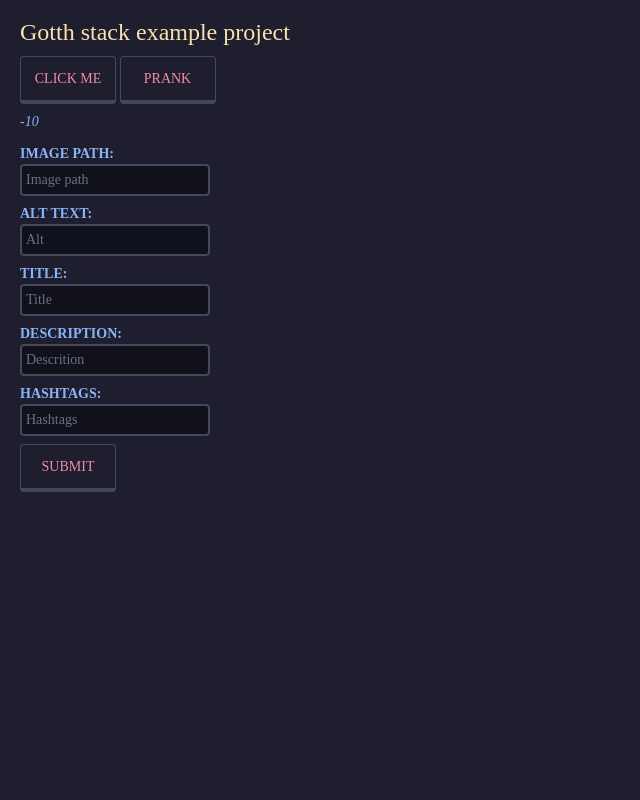
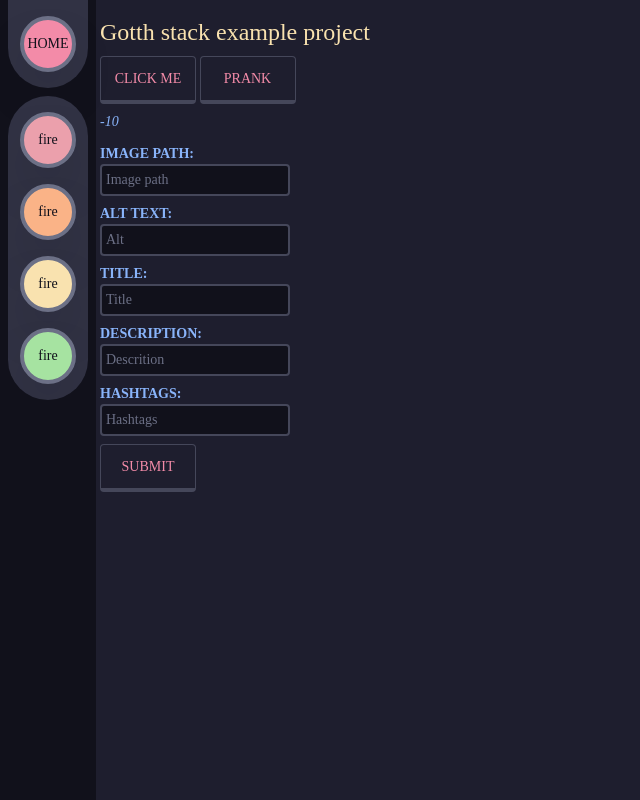
Before and after one commit to stijn577/gotth, a website: page internal/static/index.html in a window 1280 px wide. Shown: the whole page, without its empty margins (0-640 px from the left). Drawn offline with Linux system fonts and the light colour scheme.

Commit message:
Added sidebar with tooltips
no functionality yet, but just to get an idea of how it would look, working on the backend later

```diff
--- a/internal/static/css/input.css
+++ b/internal/static/css/input.css
@@ -2,6 +2,7 @@
 @tailwind components;
 @tailwind utilities;
 
+@layer components {
   .button {
     @apply rounded w-24 h-12 px-1 py-1
 
@@ -12,9 +13,35 @@
     hover:bg-red
     hover:text-crust
     hover:border-transparent
-    hover:border-b-4;
+    hover:border-b-4
 
-  transition: all 0.2s ease-in-out;
+    transition-all duration-200 ease-in-out;
+  }
+
+  .button:hover {
+    @apply rounded
+    bg-red
+    text-crust
+    border-transparent
+    border-b-4;
+  }
+
+  .sidebar-button {
+    @apply rounded-full w-14 h-14 text-crust mx-1 my-2
+        shadow-2xl border-4 border-overlay0
+
+    hover:bg-lavender
+    hover:border-transparent
+
+    transition-all duration-500 origin-center ease-in-out;
+  }
+
+  .sidebar-tooltip {
+    @apply absolute w-auto p-2 m-5 min-w-max left-16 z-10
+    rounded-md shadow-md
+    bg-lavender text-crust
+    text-xs font-bold scale-0
+    transition-all duration-200 origin-left ease-in-out;
   }
 
   .hashtag {
@@ -26,6 +53,8 @@
     bg-crust placeholder:text-overlay0 text-subtext0
     rounded border-2 border-surface1
 
+
   focus:outline-none
   focus:border-red;
   }
+}
--- a/internal/static/index.html
+++ b/internal/static/index.html
@@ -13,19 +13,62 @@
     <title>GOTTH</title>
   </head>
   <body
-    class="mocha bg-base font-custom text-sm scrollbar-thumb-red scrollbar-track-transparent"
+    class="mocha bg-base h-full font-custom font-medium text-sm text-gray-300 caret-yellow selection:bg-yellow selection:text-crust scrollbar-thumb-red scrollbar-track-transparent scrollbar-thumb-rounded-full"
   >
+    <div class="flex h-full">
+      <!-- sidebar div -->
+      <div class="fixed bg-crust top-0 left-0 h-full flex flex-col flex-grow">
+        <div class="bg-surface0 rounded-b-full self-center p-2">
+          <div class="group rounded-full">
+            <button class="sidebar-button bg-red">HOME</button>
+            <span class="sidebar-tooltip group-hover:scale-100"
+              >💡 return to home</span
+            >
+          </div>
+        </div>
+        <div class="h-full flex flex-col justify-start align-center">
           <div
-      class="pl-5 pt-2 text-gray-300 selection:bg-yellow selection:text-crust font-medium justify-self-auto caret-yellow"
+            class="justify-center align-center flex flex-col overflow-y-auto scrollbar rounded-full bg-surface0 p-2 m-2"
           >
+            <div class="group">
+              <button class="sidebar-button bg-maroon">fire</button>
+              <span class="sidebar-tooltip group-hover:scale-100"
+                >💡 button #1: it does blablabla</span
+              >
+            </div>
+            <div class="group">
+              <button class="sidebar-button bg-peach">fire</button>
+              <span class="sidebar-tooltip group-hover:scale-100"
+                >💡 button #2: it does blablabla</span
+              >
+            </div>
+            <div class="group">
+              <button class="sidebar-button bg-yellow">fire</button>
+              <span class="sidebar-tooltip group-hover:scale-100"
+                >💡 button #3: it does blablabla</span
+              >
+            </div>
+            <div class="group">
+              <button class="sidebar-button bg-green">fire</button>
+              <span class="sidebar-tooltip group-hover:scale-100"
+                >💡 button #4: it does blablabla
+              </span>
+            </div>
+          </div>
+        </div>
+      </div>
+      <!-- end sidebar div -->
+
+      <div class="pl-5 pt-2 ml-20 flex flex-col flex-grow">
         <h1 class="text-2xl py-2 text-yellow">Gotth stack example project</h1>
+        <!-- counter div -->
         <div>
           <script>
             function getCounterValue() {
               return Number(document.getElementById("counter").innerHTML);
             }
           </script>
-        <div name="counter">
+          <div>
             <button
               class="button"
               id="counter-button"
@@ -43,7 +86,9 @@
             <var id="counter" class="text-l text-blue">-10</var>
           </div>
         </div>
-      <div name="cards">
+        <!-- end counter div -->
+        <!-- cards div -->
+        <div>
           <form id="cardform">
             <div class="py-1">
               <p class="font-semibold text-blue">IMAGE PATH:</p>
@@ -56,7 +101,12 @@
             </div>
             <div class="py-1">
               <p class="font-semibold text-blue">ALT TEXT:</p>
-            <input name="alt" class="forminput" type="text" placeholder="Alt" />
+              <input
+                name="alt"
+                class="forminput"
+                type="text"
+                placeholder="Alt"
+              />
             </div>
             <div class="py-1">
               <p class="font-semibold text-blue">TITLE:</p>
@@ -112,12 +162,16 @@
               </button>
             </div>
           </form>
+          <!-- cards grid -->
           <div
             id="card-collection"
             class="grid tablet:grid-cols-2 laptop:grid-cols-3 desktop:grid-cols-4 grid-flow-row"
           >
             <div id="card-target"></div>
           </div>
+          <!-- end cards grid -->
+        </div>
+        <!-- end cards div -->
       </div>
     </div>
   </body>
--- a/tailwind.config.js
+++ b/tailwind.config.js
@@ -10,7 +10,7 @@ module.exports = {
   ],
   theme: {
     screens: {
-      tablet: "720px",
+      tablet: "620px",
       laptop: "1280px",
       desktop: "1700px",
     },
```
Also changed, not shown: internal/static/css/output.css, 2 other files. Lines whose indentation alone changed are shown as unchanged.
